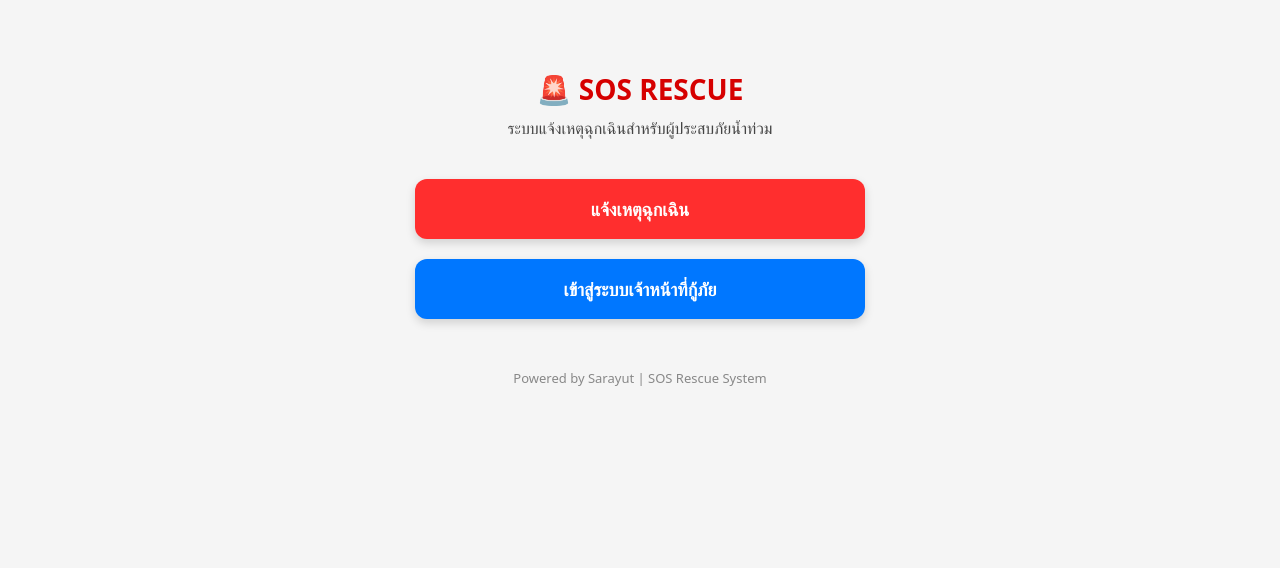
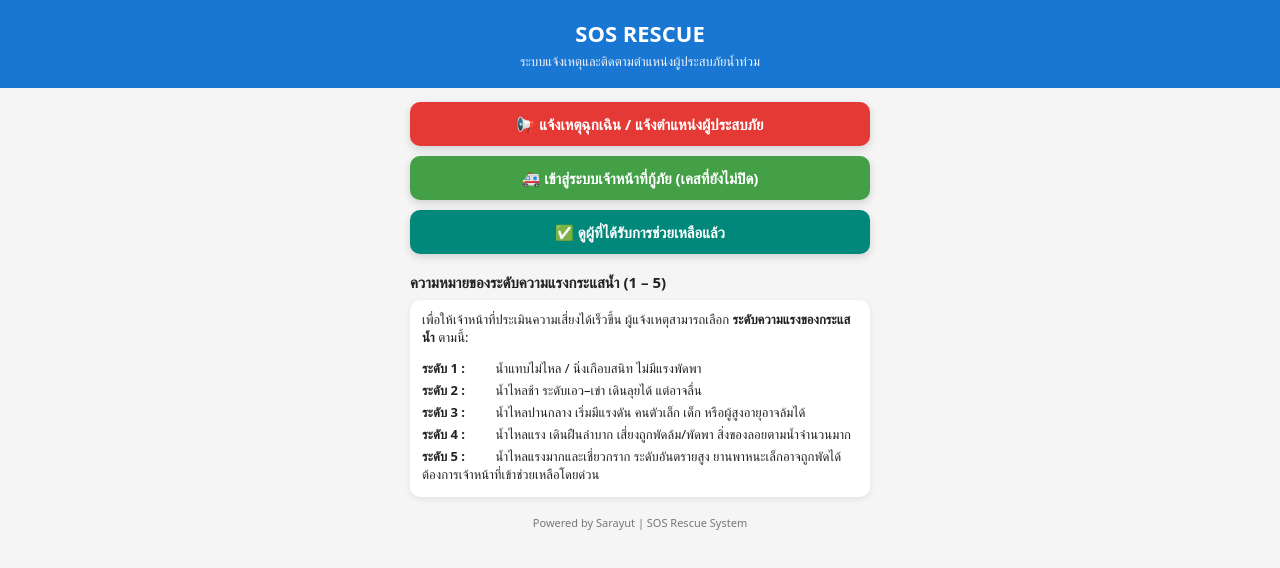
Before and after one commit to Sarayut6166-stack/SOS, a plain HTML site: page index.html in a window 1280 px wide. Drawn offline with Linux system fonts and the light colour scheme.

Commit message:
Update index.html

```diff
--- a/index.html
+++ b/index.html
@@ -2,106 +2,174 @@
 <html lang="th">
 <head>
   <meta charset="UTF-8">
-    <meta name="viewport" content="width=device-width, initial-scale=1.0">
+  <meta name="viewport" content="width=device-width,initial-scale=1">
   <title>SOS Rescue System</title>
   <style>
+    * { box-sizing: border-box; }
     body {
       margin: 0;
-            padding: 0;
+      font-family: system-ui, -apple-system, "Segoe UI", sans-serif;
       background: #f5f5f5;
-            font-family: system-ui, -apple-system, "Segoe UI", sans-serif;
+      color: #222;
     }
 
-        .app-container {
-            max-width: 450px;
-            margin: auto;
-            padding: 20px;
+    .header {
+      background: #1976d2;
+      color: #fff;
+      padding: 18px 12px;
       text-align: center;
     }
-
-        h1 {
-            margin-top: 50px;
-            font-size: 28px;
-            font-weight: 700;
-            color: #d60000;
+    .header h1 {
+      margin: 0;
+      font-size: 22px;
+    }
+    .header p {
+      margin: 4px 0 0;
+      font-size: 13px;
+      opacity: 0.95;
     }
 
-        p {
-            margin-top: -10px;
-            font-size: 16px;
-            color: #444;
+    .container {
+      max-width: 480px;
+      margin: 0 auto;
+      padding: 14px 10px 24px;
     }
 
     .menu {
-            margin-top: 40px;
       display: flex;
       flex-direction: column;
-            gap: 20px;
+      gap: 10px;
+      margin-bottom: 18px;
     }
 
-        .menu-btn {
-            padding: 18px;
-            text-decoration: none;
-            color: white;
-            font-weight: bold;
-            border-radius: 12px;
-            font-size: 18px;
+    .menu a {
       display: block;
       text-align: center;
-            box-shadow: 0px 4px 10px rgba(0,0,0,0.15);
+      text-decoration: none;
+      padding: 12px;
+      border-radius: 10px;
+      font-weight: 600;
+      font-size: 15px;
+      box-shadow: 0 3px 8px rgba(0,0,0,0.15);
+      transition: transform .08s ease, box-shadow .08s ease;
+    }
+    .menu a:active {
+      transform: translateY(1px);
+      box-shadow: 0 2px 4px rgba(0,0,0,0.18);
     }
 
-        .danger {
-            background: #ff2e2e;
+    .btn-danger {
+      background: #e53935;
+      color: #fff;
+    }
+    .btn-safe {
+      background: #43a047;
+      color: #fff;
+    }
+    .btn-info {
+      background: #00897b;
+      color: #fff;
     }
 
-        .safe {
-            background: #0077ff;
+    .section-title {
+      font-size: 15px;
+      font-weight: 600;
+      margin: 4px 0 8px;
+    }
+
+    .card {
+      background: #ffffff;
+      border-radius: 10px;
+      padding: 10px 12px;
+      box-shadow: 0 2px 6px rgba(0,0,0,0.08);
+      font-size: 13px;
+    }
+
+    .level-list {
+      list-style: none;
+      padding: 0;
+      margin: 4px 0 0;
+    }
+    .level-list li {
+      margin-bottom: 4px;
+    }
+    .level-tag {
+      display: inline-block;
+      min-width: 70px;
+      font-weight: 600;
     }
 
     .footer {
-            margin-top: 50px;
-            color: #888;
-            font-size: 13px;
+      text-align: center;
+      margin-top: 18px;
+      font-size: 11px;
+      color: #777;
     }
   </style>
 </head>
+<body>
+  <div class="header">
+    <h1>SOS RESCUE</h1>
+    <p>ระบบแจ้งเหตุและติดตามตำแหน่งผู้ประสบภัยน้ำท่วม</p>
+  </div>
 
-<body>
-    <div class="app-container">
-        <h1>🚨 SOS RESCUE</h1>
-        <p>ระบบแจ้งเหตุฉุกเฉินสำหรับผู้ประสบภัยน้ำท่วม</p>
+  <div class="container">
 
+    <!-- เมนูหลัก 3 ปุ่ม -->
     <div class="menu">
-            <a href="report.html" class="menu-btn danger">แจ้งเหตุฉุกเฉิน</a>
-            <a href="rescue.html" class="menu-btn safe">เข้าสู่ระบบเจ้าหน้าที่กู้ภัย</a>
+      <!-- หน้าแจ้งเหตุ / ผู้ประสบภัยใช้กด -->
+      <a href="report.html" class="btn-danger">
+        📢 แจ้งเหตุฉุกเฉิน / แจ้งตำแหน่งผู้ประสบภัย
+      </a>
+
+      <!-- หน้ากู้ภัย ใช้ดูเคสที่ยังไม่ได้ปิด -->
+      <a href="rescue.html" class="btn-safe">
+        🚑 เข้าสู่ระบบเจ้าหน้าที่กู้ภัย (เคสที่ยังไม่ปิด)
+      </a>
+
+      <!-- หน้าประวัติคนที่ช่วยแล้ว -->
+      <a href="history.html" class="btn-info">
+        ✅ ดูผู้ที่ได้รับการช่วยเหลือแล้ว
+      </a>
+    </div>
+
+    <!-- คำอธิบายระดับกระแสน้ำ -->
+    <div class="section-title">
+      ความหมายของระดับความแรงกระแสน้ำ (1 – 5)
+    </div>
+    <div class="card">
+      <p style="margin-top:0;">
+        เพื่อให้เจ้าหน้าที่ประเมินความเสี่ยงได้เร็วขึ้น ผู้แจ้งเหตุสามารถเลือก
+        <b>ระดับความแรงของกระแสน้ำ</b> ตามนี้:
+      </p>
+      <ul class="level-list">
+        <li>
+          <span class="level-tag">ระดับ 1 :</span>
+          น้ำแทบไม่ไหล / นิ่งเกือบสนิท ไม่มีแรงพัดพา
+        </li>
+        <li>
+          <span class="level-tag">ระดับ 2 :</span>
+          น้ำไหลช้า ระดับเอว–เข่า เดินลุยได้ แต่อาจลื่น
+        </li>
+        <li>
+          <span class="level-tag">ระดับ 3 :</span>
+          น้ำไหลปานกลาง เริ่มมีแรงดัน คนตัวเล็ก เด็ก หรือผู้สูงอายุอาจล้มได้
+        </li>
+        <li>
+          <span class="level-tag">ระดับ 4 :</span>
+          น้ำไหลแรง เดินฝืนลำบาก เสี่ยงถูกพัดล้ม/พัดพา สิ่งของลอยตามน้ำจำนวนมาก
+        </li>
+        <li>
+          <span class="level-tag">ระดับ 5 :</span>
+          น้ำไหลแรงมากและเชี่ยวกราก ระดับอันตรายสูง
+          ยานพาหนะเล็กอาจถูกพัดได้ ต้องการเจ้าหน้าที่เข้าช่วยเหลือโดยด่วน
+        </li>
+      </ul>
     </div>
 
     <div class="footer">
       Powered by Sarayut | SOS Rescue System
     </div>
   </div>
-
-    <!-- โหลด config ของโปรเจ็กต์ (ไฟล์ที่คุณสร้างไว้แล้ว) -->
-    <script src="firebase-config.js"></script>
-
-    <!-- ใช้ Firebase แบบโมดูล (ไว้ต่อยอดในอนาคต) -->
-    <script type="module">
-        import { initializeApp }
-            from "https://www.gstatic.com/firebasejs/10.12.0/firebase-app.js";
-
-        import {
-            getFirestore,
-            collection,
-            addDoc
-        } from "https://www.gstatic.com/firebasejs/10.12.0/firebase-firestore.js";
-
-        // ใช้ config จากไฟล์ firebase-config.js
-        const app = initializeApp(firebaseConfig);
-        const db = getFirestore(app);
-
-        // ตอนนี้เรายังไม่ได้ใช้ db ที่หน้าแรก
-        // แต่เตรียมไว้เผื่ออนาคตอยากให้หน้าแรกดึงสถิติ / จำนวนเคสขึ้นมาแสดง
-    </script>
 </body>
 </html>
```
Lines whose indentation alone changed are shown as unchanged.
